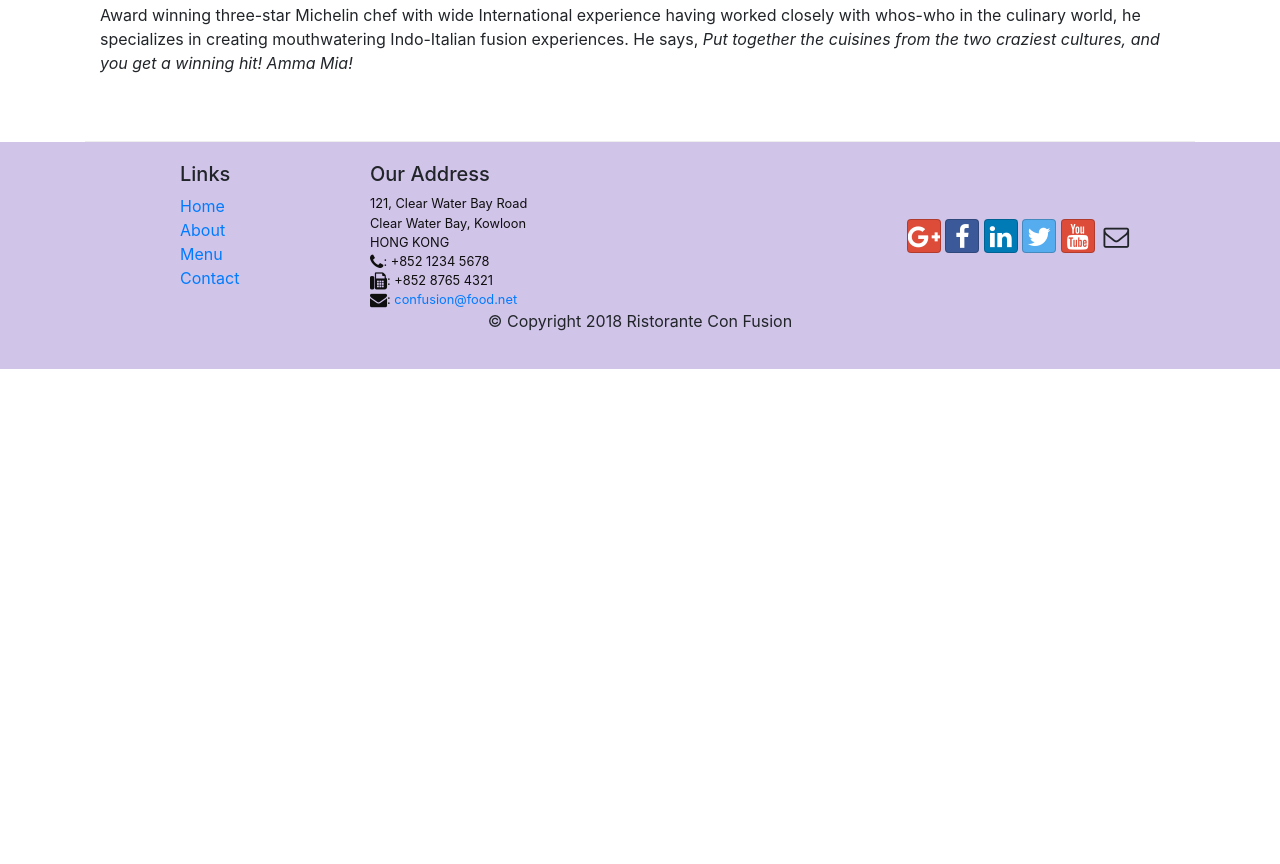
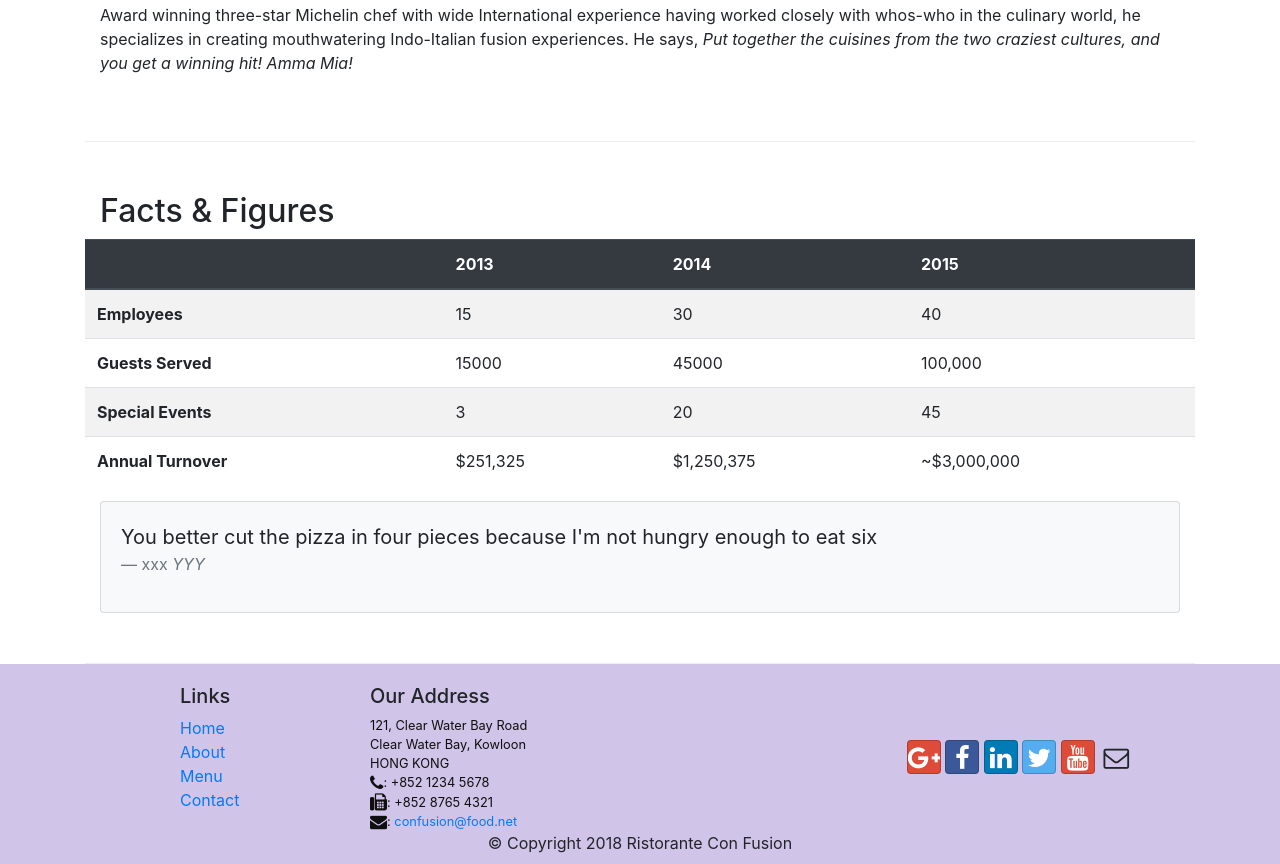
Before and after one commit to yumengG/bootstrap, a website: page aboutus.html in a window 1280 px wide. Shown: the part 1412-2276 px from the top of the page. Before the commit the page ends 1781 px from the top, so only its background shows below. Drawn offline with nearby package versions, Linux system fonts and the light colour scheme.

Commit message:
table and card

```diff
--- a/aboutus.html
+++ b/aboutus.html
@@ -65,7 +65,22 @@
                 <p>Started in 2010, Ristorante con Fusion quickly established itself as a culinary icon par excellence in Hong Kong. With its unique brand of world fusion cuisine that can be found nowhere else, it enjoys patronage from the A-list clientele in Hong Kong.  Featuring four of the best three-star Michelin chefs in the world, you never know what will arrive on your plate the next time you visit us.</p>
                 <p>The restaurant traces its humble beginnings to <em>The Frying Pan</em>, a successful chain started by our CEO, Mr. Peter Pan, that featured for the first time the world's best cuisines in a pan.</p>
             </div>
-            <div>
+            <div class="col-12 col-sm-6">
+                <div class="card">
+                    <h3 class="card-header bg-primary text-white">Facts At a Glance</h3>
+                    <div class="card-body">
+                        <dl class="row">
+                            <dt class="col-6">Started</dt>
+                            <dd class="col-6">3 Feb. 2013</dd>
+                            <dt class="col-6">Major Stake Holder</dt>
+                            <dd class="col-6">HK Fine Foods Inc.</dd>
+                            <dt class="col-6">Last Year's Turnover</dt>
+                            <dd class="col-6">$1,250,375</dd>
+                            <dt class="col-6">Employees</dt>
+                            <dd class="col-6">40</dd>
+                        </dl>
+                    </div>
+                </div>
             </div>
         </div>
 
@@ -83,7 +98,62 @@
                 <p class="d-none d-sm-block">Award winning three-star Michelin chef with wide International experience having worked closely with whos-who in the culinary world, he specializes in creating mouthwatering Indo-Italian fusion experiences. He says, <em>Put together the cuisines from the two craziest cultures, and you get a winning hit! Amma Mia!</em></p>
             </div>
        </div>
-
+       <div class="row row-content">
+            <div class="col-12 col-sm-9">
+                <h2>Facts &amp; Figures</h2>
+            </div>
+            <div class="col-12 col-sm-3">
+            </div>
+            <div class="table-responsive">
+                <table class="table table-striped">
+                    <thead class="thead-dark">
+                        <tr>
+                            <th>&nbsp;</th>
+                            <th>2013</th>
+                            <th>2014</th>
+                            <th>2015</th>
+                        </tr>
+                    </thead>
+                    <tbody>
+                        <tr>
+                            <th>Employees</th>
+                            <td>15</td>
+                            <td>30</td>
+                            <td>40</td>
+                        </tr>
+                        <tr>
+                            <th>Guests Served</th>
+                            <td>15000</td>
+                            <td>45000</td>
+                            <td>100,000</td>
+                        </tr>
+                        <tr>
+                            <th>Special Events</th>
+                            <td>3</td>
+                            <td>20</td>
+                            <td>45</td>
+                        </tr>
+                        <tr>
+                            <th>Annual Turnover</th>
+                            <td>$251,325</td>
+                            <td>$1,250,375</td>
+                            <td>~$3,000,000</td>
+                        </tr>
+                    </tbody>
+                </table>
+            </div>
+            <div class="col-12">
+                <div class="card card-body bg-light">
+                    <blockquote class="blockquote">
+                        <p class="mb-0">You better cut the pizza in four pieces because
+                         I'm not hungry enough to eat six</p>
+                         <footer class="blockquote-footer">xxx
+                             <cite title="source title">YYY</cite>
+                         </footer>
+                    </blockquote>
+                </div>
+            </div>
+       </div>
     </div>
 
     <footer class="footer">
```
